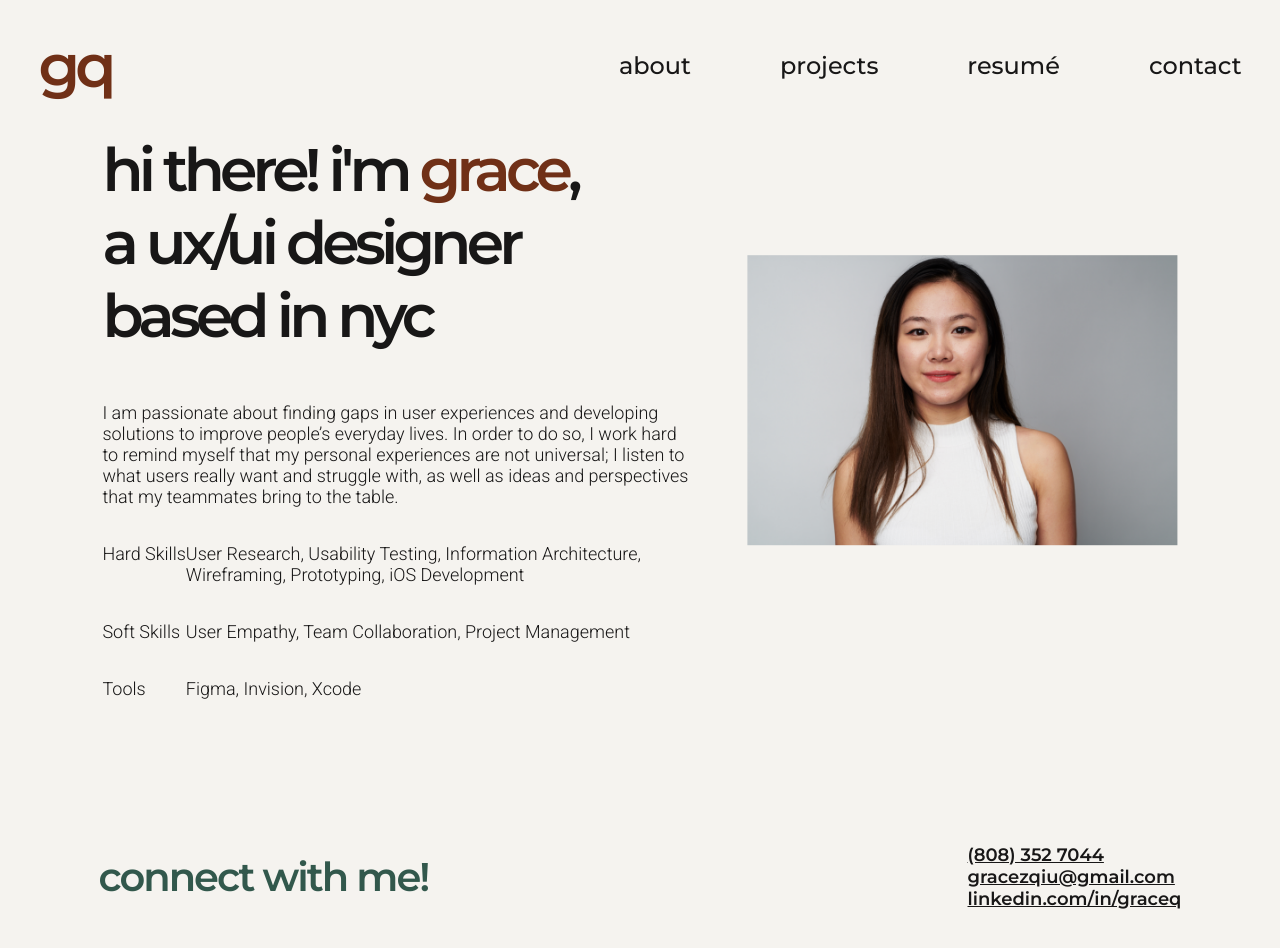
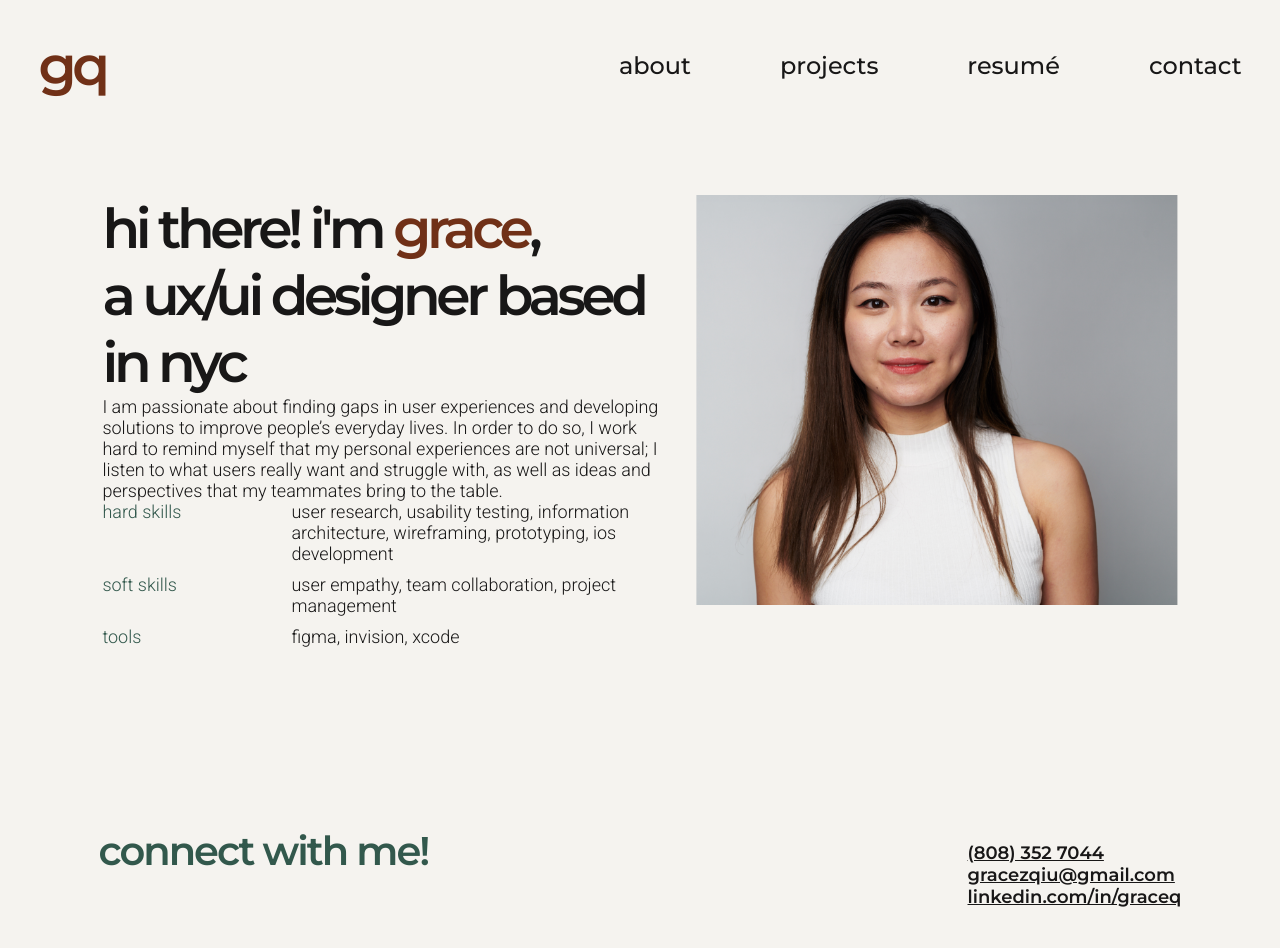
Before and after one commit to graceqiu/UX_UI_HW_17, a plain HTML site: page docs/about.html in a window 1280 px wide. Drawn offline with Linux system fonts and the light colour scheme.

Commit message:
About page good now

```diff
--- a/docs/CSS/index.css
+++ b/docs/CSS/index.css
@@ -22,6 +22,7 @@ body {
 
 h1, h2, p, a {
     color: var(--textColor);
+    margin: 0;
 }
 
 h1, h2, a {
@@ -30,7 +31,7 @@ h1, h2, a {
 }
 
 h1 {
-    font-size: 60px;
+    font-size: 55px;
     font-weight: 600;
     letter-spacing: -0.08em;
 }
@@ -141,19 +142,25 @@ header #primaryNav li a:hover{
     left: 50%;
     transform: translate(-50%, -50%);
     width: 84%;
-
     display: flex;
     align-items: center;
-    justify-content: space-between;
-    gap: 5%;
+    gap: 2%;
 }
 
-#aboutHero .content #aboutAltText{
+#aboutHero .content #aboutText{
+    height: 410px;
+    display: flex;
+    flex-direction: column;
+    justify-content: space-between;
+}
+
+#aboutHero .content #aboutText #aboutAltText{
     color: var(--accentPrimary);
 }
 
 #aboutHero .content img {
-    width: 40%;
+    width: 481px;
+    height: 410px;
     object-fit: cover;
 }
 
@@ -163,11 +170,17 @@ header #primaryNav li a:hover{
     "skillType1 skillDetails1"
     "skillType2 skillDetails2"
     "skillType3 skillDetails3";
+    column-gap: 110px;
+    row-gap: 10px;
 }
 
-/* #aboutHero .content #skillsGrid {
+#aboutHero .content #skillsGrid p {
+    text-transform: lowercase;
+}
 
-} */
+#aboutHero .content #skillsGrid .skillType {
+    color: var(--accentSecondary);
+}
 
 
 #aboutHero .content #skills .skillType {
--- a/docs/about.html
+++ b/docs/about.html
@@ -24,7 +24,7 @@
     <div id="container">
         <section class="hero" id="aboutHero">
             <div class="content">
-                <div>
+                <div id="aboutText">
                     <h1>Hi there! I'm <span id="aboutAltText">Grace</span>,<br>a UX/UI Designer based in NYC</h1>
                     <p>I am passionate about finding gaps in user experiences and developing solutions to improve people’s everyday lives. In order to do so, I work hard to remind myself that my personal experiences are not universal;
                         I listen to what users really want and struggle with, as well as ideas and perspectives that my teammates bring to the table.</p>
```
